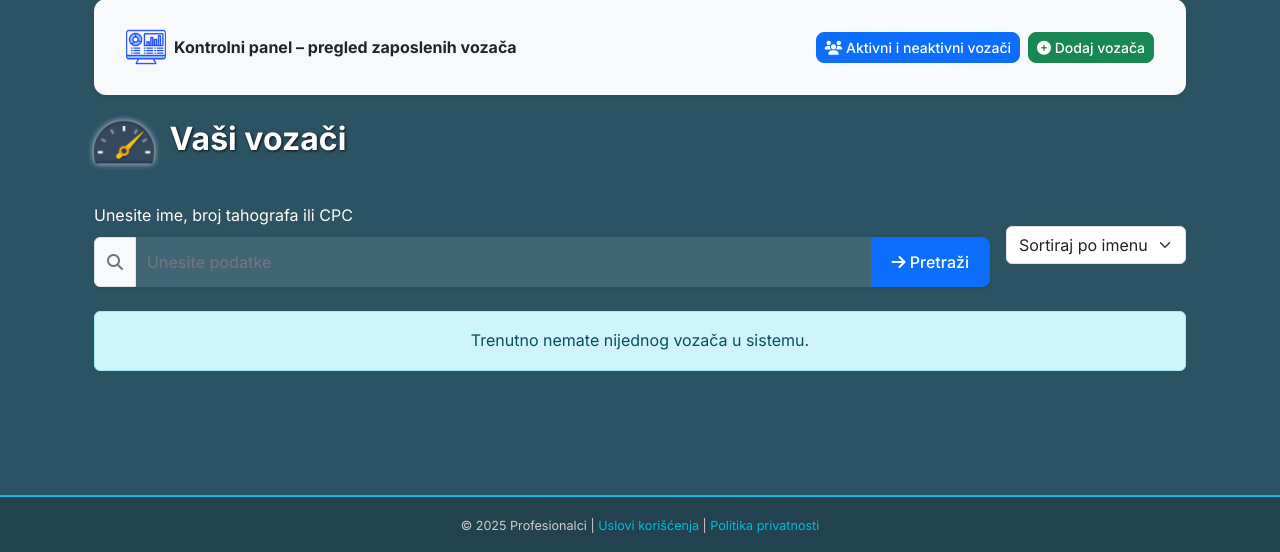
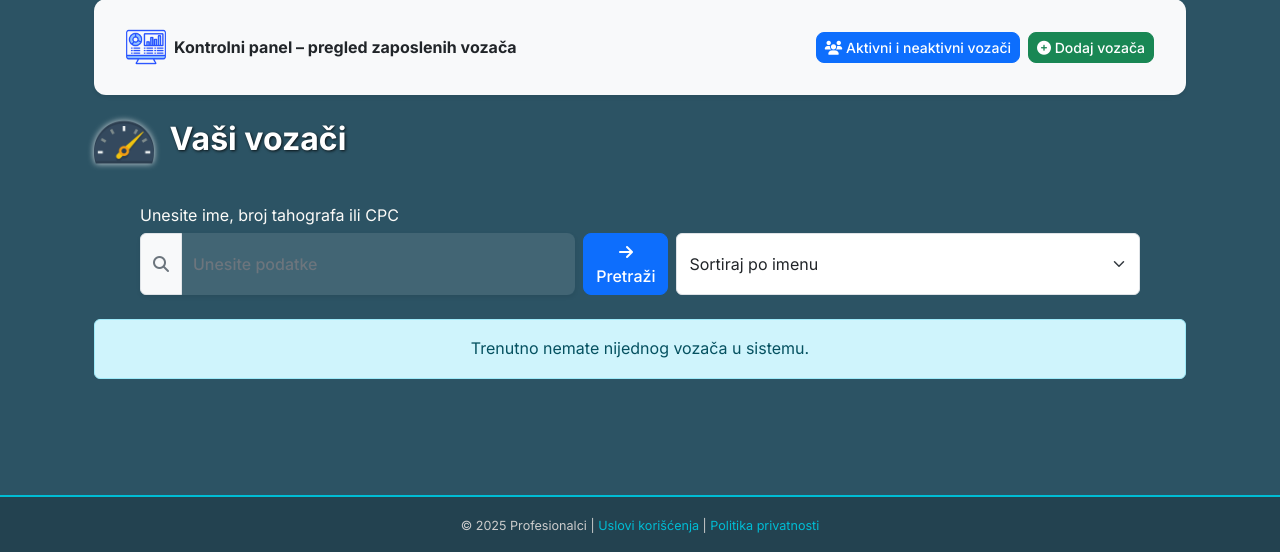
Before and after one commit to ivan1408993/profesionalci-app, a Flask app: template app/templates/drivers.html in a window 1280 px wide. Shown: the part 248-800 px from the top of the page. Run offline with Flask 3, Linux system fonts and the light colour scheme; the template is opened without the code that fills it, so the values that code supplies are empty; some libraries are stand-ins or nearby versions.

Commit message:
popravljen drivers.html - test 5

```diff
--- a/app/templates/drivers.html
+++ b/app/templates/drivers.html
@@ -70,31 +70,29 @@
 
     <!-- Pretraga -->
 <form method="GET" action="{{ url_for('main.drivers') }}"
-      class="mb-4 d-flex flex-column flex-md-row justify-content-center align-items-center gap-3 w-100">
+      class="mb-4 d-flex flex-column flex-md-row justify-content-center align-items-end gap-3 w-100">
 
     <div class="flex-grow-1 w-100" style="max-width: 1000px;">
-
-        <!-- Label изнад input поља -->
-        <label for="searchInput" class="form-label">
+        <!-- Label изнад целог реда -->
+        <label for="searchInput" class="form-label d-block mb-1">
             {{ _("Unesite ime, broj tahografa ili CPC") }}
         </label>
 
-        <div class="input-group w-100 shadow-sm rounded">
+        <div class="d-flex w-100 gap-2">
+            <div class="input-group flex-grow-1 shadow-sm rounded">
                 <span class="input-group-text bg-light">
                     <i class="fas fa-search text-secondary"></i>
                 </span>
 
                 <input type="text" id="searchInput" name="search" class="form-control"
                        placeholder="{{ _('Unesite podatke') }}" value="{{ search or '' }}">
+            </div>
 
             <button type="submit" class="btn btn-primary transition-btn">
                 <i class="fas fa-arrow-right"></i> {{ _("Pretraži") }}
             </button>
-        </div>
-    </div>
 
-    <div>
-        <select name="sort" class="form-select" style="min-width: 180px;" id="sortSelect">
+            <select name="sort" class="form-select sort-select" id="sortSelect">
                 <option value="ime" {% if sort == 'ime' %}selected{% endif %}>
                     {{ _("Sortiraj po imenu") }}
                 </option>
@@ -102,6 +100,7 @@
                     {{ _("Sortiraj po oceni") }}
                 </option>
             </select>
+        </div>
     </div>
 </form>
 
```
Lines whose indentation alone changed are shown as unchanged.
